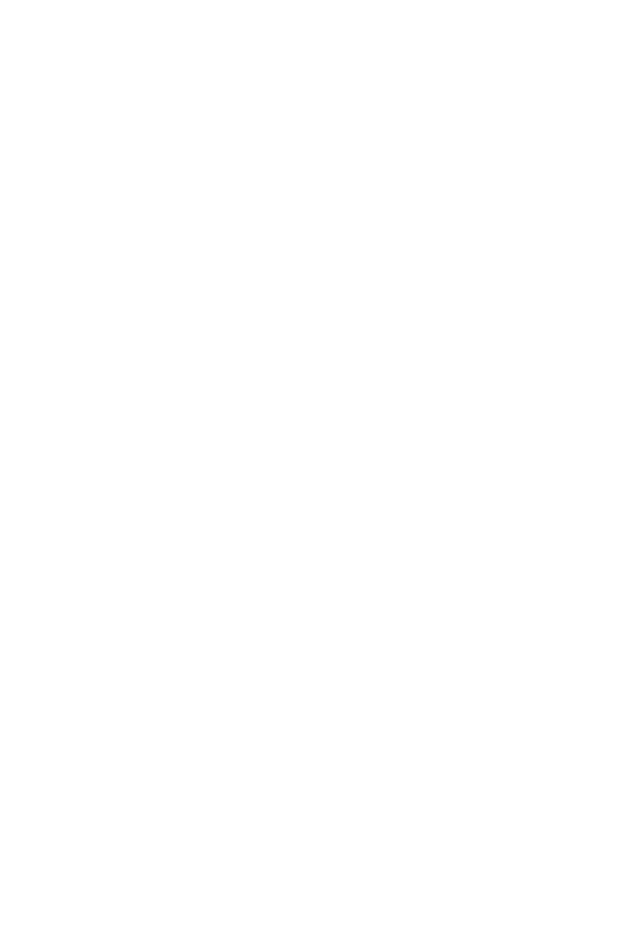
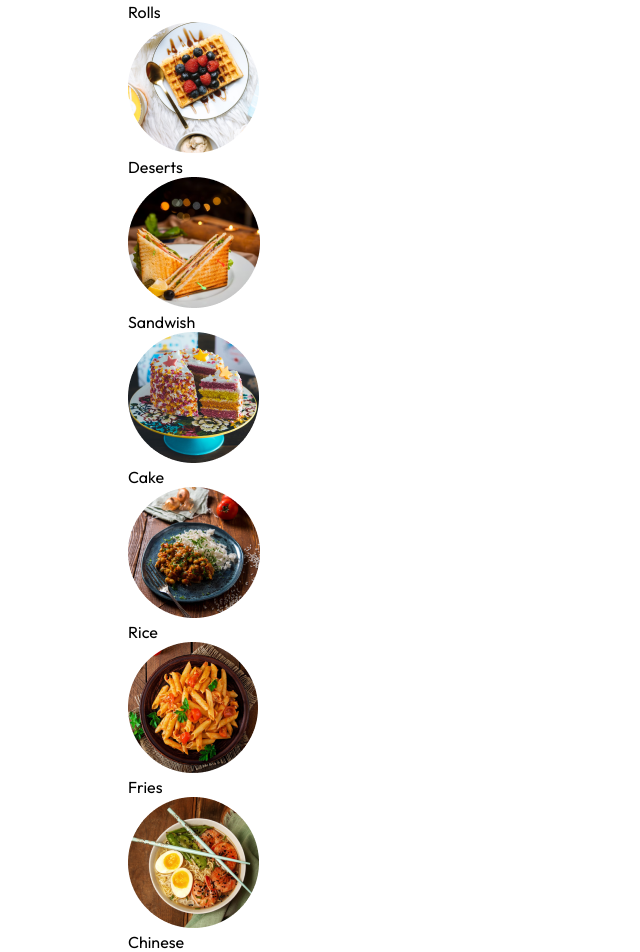
Before and after one commit to Umer-Shafqat/Delivery-App, a React (Create React App) app: page / in a window 1280 px wide. Shown: the part 1010-1962 px from the top of the page, without its empty margins (0-640 px from the left). Before the commit the page ends 800 px from the top, so only its background shows below. Built offline with nearby package versions, Linux system fonts and the light colour scheme.

Commit message:
Add some css in exploremenu

```diff
--- a/src/assets/assets.js
+++ b/src/assets/assets.js
@@ -1,4 +1,13 @@
 import logo from './logo.png'
+import menu_1 from './menu_1.png'
+import menu_2 from './menu_2.png'
+import menu_3 from './menu_3.png'
+import menu_4 from './menu_4.png'
+import menu_5 from './menu_5.png'
+import menu_6 from './menu_6.png'
+import menu_7 from './menu_7.png'
+import menu_8 from './menu_8.png'
+
 import add_icon from './add_icon.png'
 import order_icon from './order_icon.png'
 import profile_image from './profile_image.png'
@@ -17,7 +26,49 @@
     parcel_icon,
     search_icon,
     basket_icon,
-    header_img
+    header_img,
+      menu_1,
+      menu_2,
+      menu_3,
+      menu_4,
+      menu_5,
+      menu_6,
+      menu_7,
+      menu_8,
 }
 
+export const menu_list = [
+    {
+        menu_name : "salad",
+        menu_image : menu_1
+    },
+      {
+        menu_name : "Rolls",
+        menu_image : menu_2
+    },
+     {
+        menu_name : "Deserts",
+        menu_image : menu_3
+    },
+    {
+        menu_name : "Sandwish",
+        menu_image : menu_4
+    },
+     {
+        menu_name : "Cake",
+        menu_image : menu_5
+    },
+     {
+        menu_name : "Rice",
+        menu_image : menu_6
+    },
+     {
+        menu_name : "Fries",
+        menu_image : menu_7
+    },
+     {
+        menu_name : "Chinese",
+        menu_image : menu_8
+    },
+]
 export const url = 'http://localhost:4000'
--- /dev/null
+++ b/src/components/Exploremenu/Exploremenu.css
@@ -0,0 +1,5 @@
+.explore-menu{
+    display: flex;
+    flex-direction: column;
+    gap: 20px;
+}
--- /dev/null
+++ b/src/components/Exploremenu/Exploremenu.jsx
@@ -0,0 +1,24 @@
+import React from 'react'
+import './Exploremenu.css'
+import { menu_list } from '../../assets/assets'
+
+const Exploremenu = () => {
+  return (
+    <div className='explore-menu' id='explore-menu'>
+      <h1>Explore Our Menu</h1>
+      <p className='explore-menu-text'>Discover a wide variety of delicious meals crafted with fresh ingredients.From quick bites to full-course dishes, we’ve got something for every craving.Enjoy flavors that bring comfort, taste, and quality to your table.Order your favorite dishes with ease and satisfaction guaranteed.</p>
+    <div className="explore-menu-list">
+        {menu_list.map((item,index)=>{
+            return (
+             <div key={index} className='explore-menu-list-item'>
+             <img src={item.menu_image} alt="" />
+             <p>{item.menu_name}</p>
+             </div>
+            )
+        })}
+    </div>
+    </div>
+  )
+}
+
+export default Exploremenu
--- a/src/components/Header/Header.css
+++ b/src/components/Header/Header.css
@@ -15,6 +15,7 @@
     max-width: 50%;
     bottom: 10%;
     left: 6vw;
+    animation: fadein 3s ;
 }
 
 .header-contents h2{
--- a/src/index.css
+++ b/src/index.css
@@ -18,3 +18,12 @@
     width: 80%;
     margin: auto;
 }
+
+@keyframes fadein {
+  0%{
+    opacity: 0;
+  }
+  100%{
+    opacity: 1;
+  }
+}
--- a/src/pages/Home/Home.jsx
+++ b/src/pages/Home/Home.jsx
@@ -1,11 +1,13 @@
 import React from 'react'
 import "./Home.css"
 import Header from '../../components/Header/Header'
+import Exploremenu from '../../components/Exploremenu/Exploremenu'
 
 const Home = () => {
   return (
     <div>
       <Header/>
+      <Exploremenu/>
         </div>
   )
 }
```
